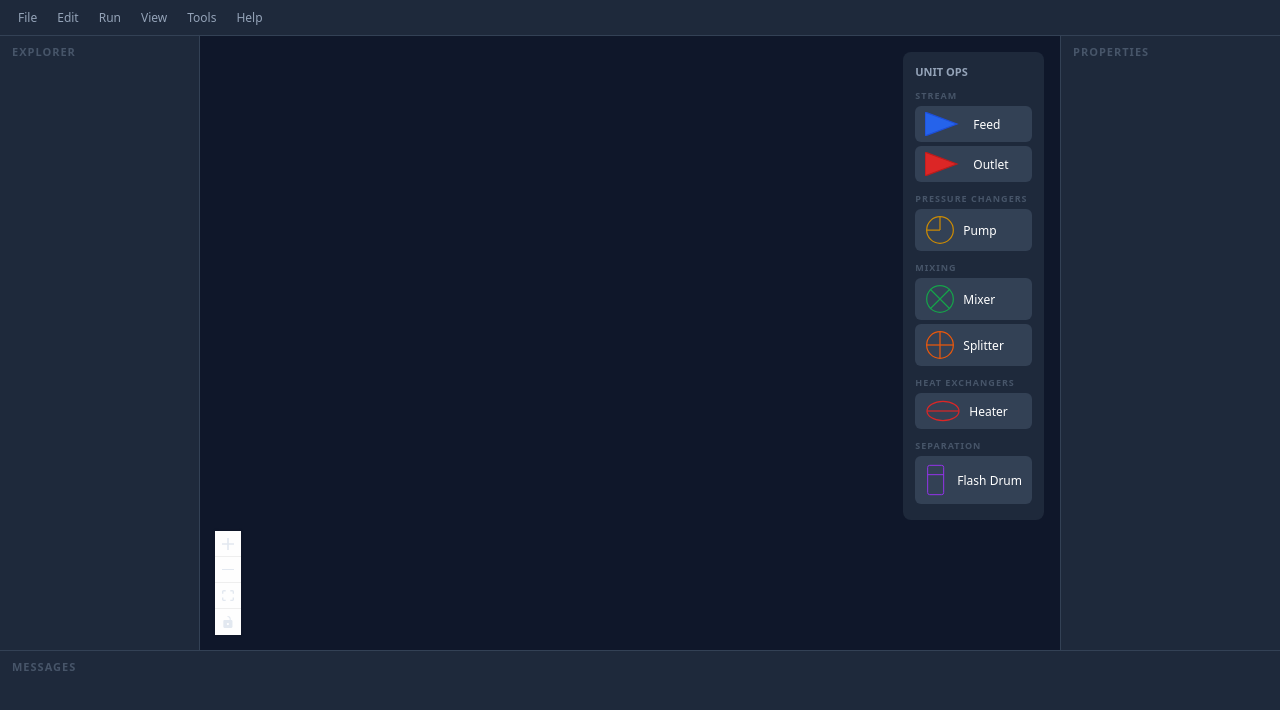
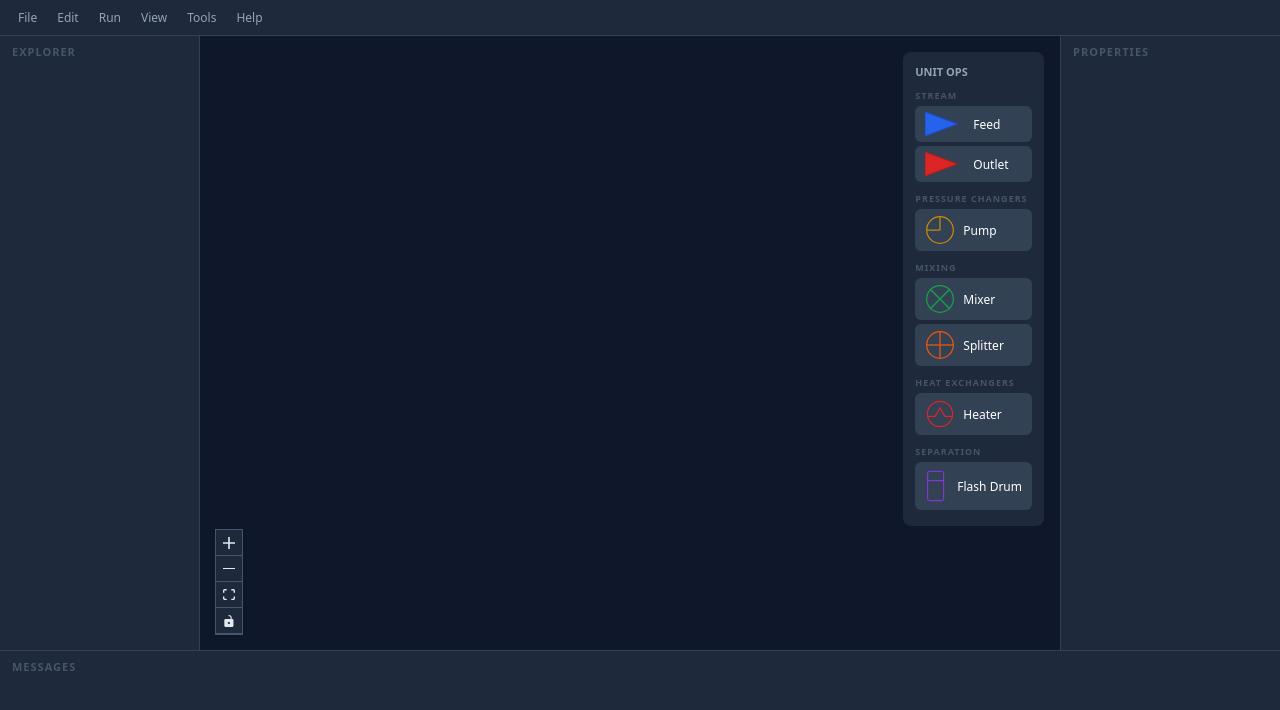
Before and after one commit to bishanmeghani/bchem-sim, a React (Vite) app in the folder frontend/: page / in a window 1280 px wide. Shown: the top 710 px of the page. Built offline with nearby package versions, Linux system fonts and the light colour scheme.

Commit message:
feat: message panel, menu actions wired up

```diff
--- a/frontend/src/App.tsx
+++ b/frontend/src/App.tsx
@@ -15,7 +15,12 @@ export default function App() {
   const [result, setResult] = useState<string | null>(null);
   const [loading, setLoading] = useState(false);
   const reactFlowWrapper = useRef<HTMLDivElement>(null);
-  const { screenToFlowPosition } = useReactFlow();
+  const { screenToFlowPosition, fitView } = useReactFlow();
+
+  const onNew = () => {
+    setNodes([]);
+    setEdges([]);
+  };
 
   const onConnect = useCallback(
     (connection: Connection) => setEdges((eds) => {
@@ -89,7 +94,7 @@ export default function App() {
   };
 
   return (
-    <Layout onRun={runSimulation}>
+    <Layout onRun={runSimulation} onNew={onNew} onFitView={fitView} result={result} loading={loading}>
       <div ref={reactFlowWrapper} style={{ width: '100%', height: '100%', position: 'relative', overflow: 'hidden' }}
         onDragOver = {onDragOver}
         onDrop = {onDrop}>
--- a/frontend/src/components/Layout.tsx
+++ b/frontend/src/components/Layout.tsx
@@ -4,15 +4,19 @@ import type { ReactNode } from 'react';
 interface LayoutProps {
     children: ReactNode;
     onRun?: () => void;
+    onNew?: () => void;
+    onFitView?: () => void;
+    result?: string | null;
+    loading?: boolean;
 }
 
-export default function Layout({ children, onRun }: LayoutProps) {
+export default function Layout({ children, onRun, onNew, onFitView, result, loading }: LayoutProps) {
     return (
         <div style={{ display: 'flex', flexDirection: 'column', width: '100vw', height: '100vh', background: '#0f172a', color: '#e2e8f0' }}>
 
             {/* Menu Bar */}
             <div style={{ height: 36, background: '#1e293b', borderBottom: '1px solid #334155', display: 'flex', alignItems: 'center', padding: '0 8px', gap: 4, flexShrink: 0 }}>
-                <MenuBar onRun={onRun} />
+                <MenuBar onRun={onRun} onNew={onNew} onFitView={onFitView} />
             </div>
 
             {/* Main area */}
@@ -36,15 +40,18 @@ export default function Layout({ children, onRun }: LayoutProps) {
             </div>
 
             {/* Messages — outside the flex row, at the bottom */}
-            <div style={{ height: 150, background: '#1e293b', borderTop: '1px solid #334155', flexShrink: 0 }}>
+            <div style={{ height: 150, background: '#1e293b', borderTop: '1px solid #334155', flexShrink: 0, overflowY: 'auto' }}>
                 <div style={{ padding: '8px 12px', fontSize: 11, fontWeight: 700, color: '#475569', letterSpacing: 1 }}>MESSAGES</div>
+                {loading && <div style={{ padding: '4px 12px', fontSize: 11, color: '#94a3b8' }}>Running simulation...</div>}
+                {result && <pre style={{ padding: '4px 12px', fontSize: 10, color: '#94a3b8', margin: 0, whiteSpace: 'pre-wrap' }}>{result}</pre>}
+
             </div>
 
         </div>
     );
 }
 
-function MenuBar({ onRun }: { onRun?: () => void }) {
+function MenuBar({ onRun, onNew, onFitView }: { onRun?: () => void; onNew?: () => void; onFitView?: () => void}) {
     const [activeMenu, setActiveMenu] = useState<string | null>(null);
 
     useEffect(() => {
@@ -55,7 +62,7 @@ function MenuBar({ onRun }: { onRun?: () => void }) {
 
     const menuItems: Record<string, { label: string; action?: () => void}[]> = {
         File: [
-            { label: 'New' },
+            { label: 'New', action: onNew },
             { label: 'Save' },
             { label: 'Export' },
         ],
@@ -68,7 +75,7 @@ function MenuBar({ onRun }: { onRun?: () => void }) {
             { label: 'Run Simulation', action: onRun },
         ],
         View: [
-            { label: 'Fit to Screen' },
+            { label: 'Fit to Screen', action: onFitView },
         ],
         Tools: [
             { label: 'Settings' },
--- a/frontend/src/data/unitOpsSymbols.tsx
+++ b/frontend/src/data/unitOpsSymbols.tsx
@@ -21,10 +21,10 @@ export const UNIT_OP_SYMBOLS: Record<string, (converged?: boolean) => JSX.Elemen
         </svg>
     ),
     heater: () => (
-        <svg width="36" height="24" viewBox="0 0 44 30">
-            <ellipse cx="22" cy="15" rx="20" ry="12" fill="none" stroke="#dc2626" strokeWidth="1.5"/>
-            <line x1="2" y1="15" x2="42" y2="15" stroke="#dc2626" strokeWidth="1.5"/>
-        </svg>
+        <svg width="30" height="30" viewBox="0 0 36 38">
+        <circle cx="18" cy="19" r="16" fill="none" stroke="#dc2626" strokeWidth="1.5"/>
+        <polyline points="3,22 12,22 18,11 24,22 33,22" fill="none" stroke="#dc2626" strokeWidth="1.5" strokeLinejoin="round"/>
+    </svg>
     ),
     flash: () => (
         <svg width="24" height="36" viewBox="0 0 36 52">
--- a/frontend/src/index.css
+++ b/frontend/src/index.css
@@ -14,3 +14,18 @@ body {
     width: 100vw;
     height: 100vh;
 }
+
+.react-flow__controls {
+    background: #1e293b !important;
+    border: 1px solid #475569 !important;
+}
+
+.react-flow__controls-button {
+    background: #1e293b !important;
+    border-bottom: 1px solid #475569 !important;
+    fill: #e2e8f0 !important;
+}
+
+.react-flow__controls-button:hover {
+    background: #334155 !important;
+}
```
